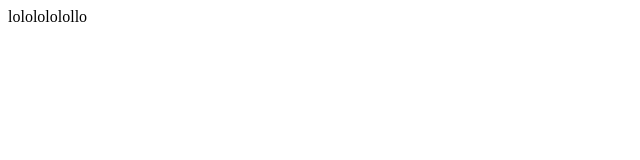
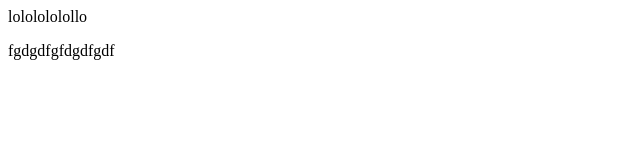
Before and after one commit to yogokartikoo/FP-pweb, a plain HTML site: page index.html in a window 1280 px wide. Shown: the whole page, without its empty margins (0-640 px from the left). Drawn offline with Linux system fonts and the light colour scheme.

Commit message:
yogo edan

```diff
--- a/index.html
+++ b/index.html
@@ -5,5 +5,6 @@
 </head>
 <body>
 lololololollo
+<p>fgdgdfgfdgdfgdf</p>
 </body>
 </html>
```
